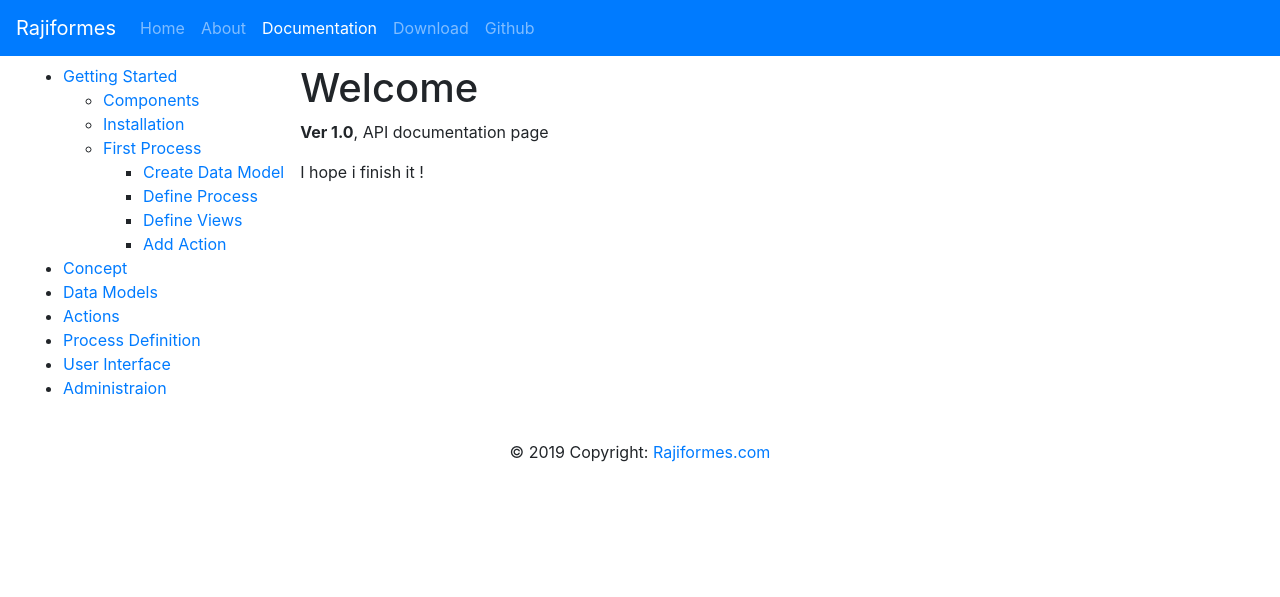
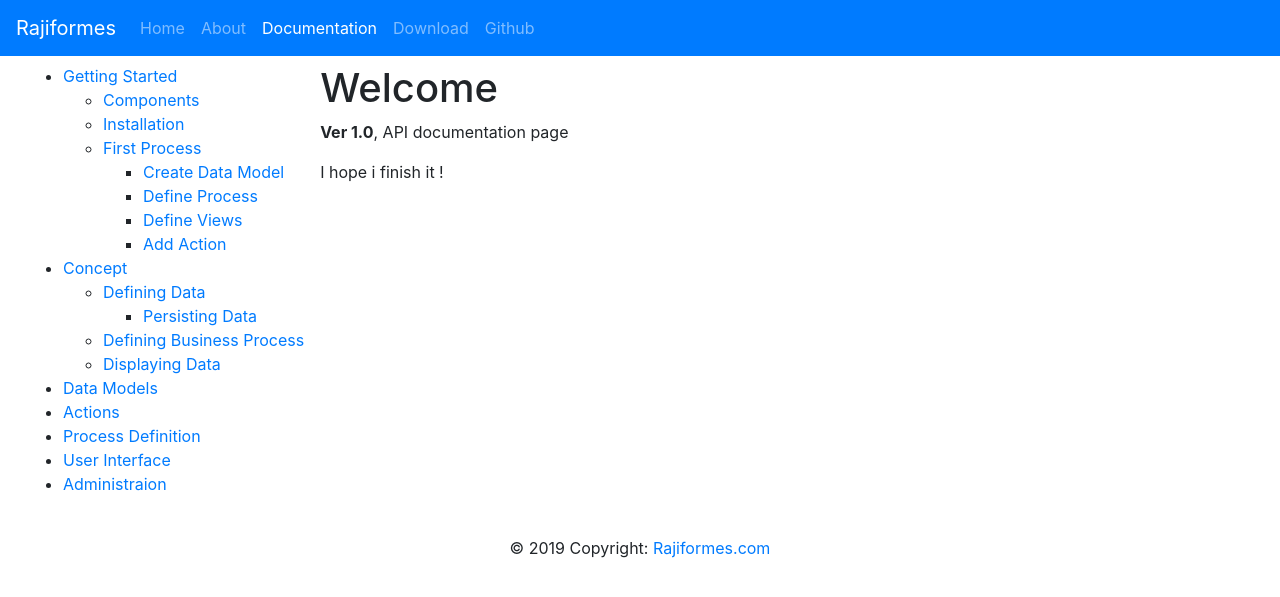
Before and after one commit to rajiformes/rajiformes.github.io, a Jekyll site: the page built from doc/10/getting-started/introduction.md, in a window 1280 px wide. Shown: the top 597 px of the page. Built offline with Jekyll 4.4.1, drawn with Linux system fonts in a browser that asks for light colours.

Commit message:
Update documentation-side-outline.yml

```diff
--- a/_data/documentation-side-outline.yml
+++ b/_data/documentation-side-outline.yml
@@ -25,6 +25,18 @@ items:
 
 - title: Concept
   url: /doc/10/concept/
+  items:
+  - title: Defining Data
+    url: /doc/10/concept/data
+    items:
+    - title: Persisting Data
+      url: /doc/10/concept/data
+
+  - title: Defining Business Process
+    url: /doc/10/concept/process
+
+  - title: Displaying Data
+    url: /doc/10/concept/display
 
 - title: Data Models
   url: /doc/10/data/
```
